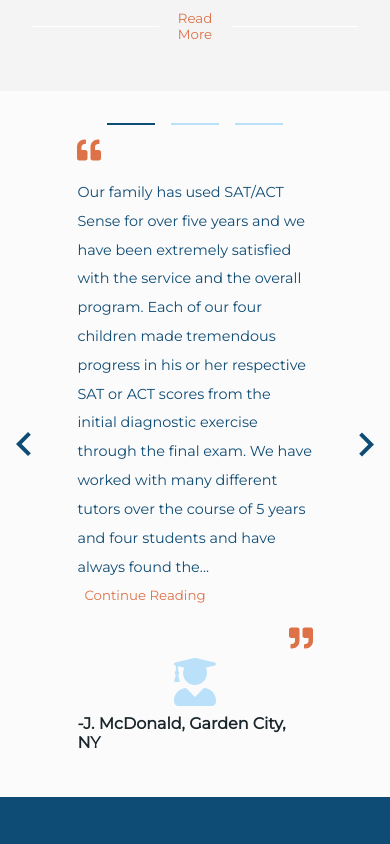
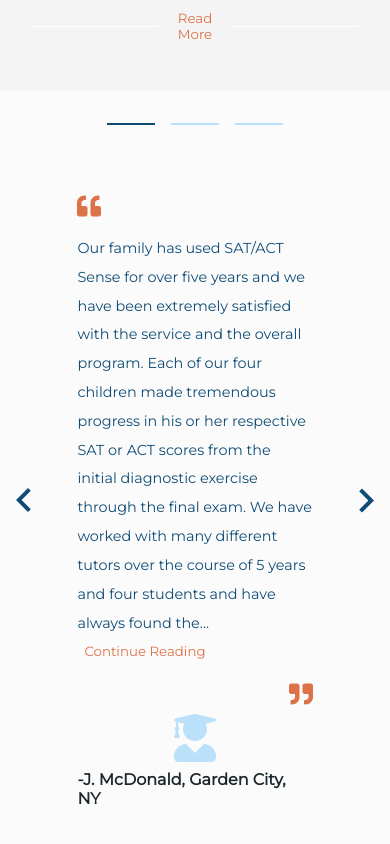
Before and after one commit to AlexShiresRoth/satactsense, a React (Create React App) app: page / in a window 390 px wide. Shown: the part 2280-3124 px from the top of the page. Built offline with nearby package versions, Linux system fonts and the light colour scheme; a web font is replaced by a local one.

Commit message:
add scrolling on tab select and some design fixes

```diff
--- a/src/components/testimonials/Testimonials.module.scss
+++ b/src/components/testimonials/Testimonials.module.scss
@@ -217,7 +217,7 @@
 				flex-direction: column;
 				justify-content: center;
 				align-items: center;
-				min-height: 40rem;
+				min-height: 47rem;
 				overflow: hidden;
 				& .testimonial {
 					& .col {
```
